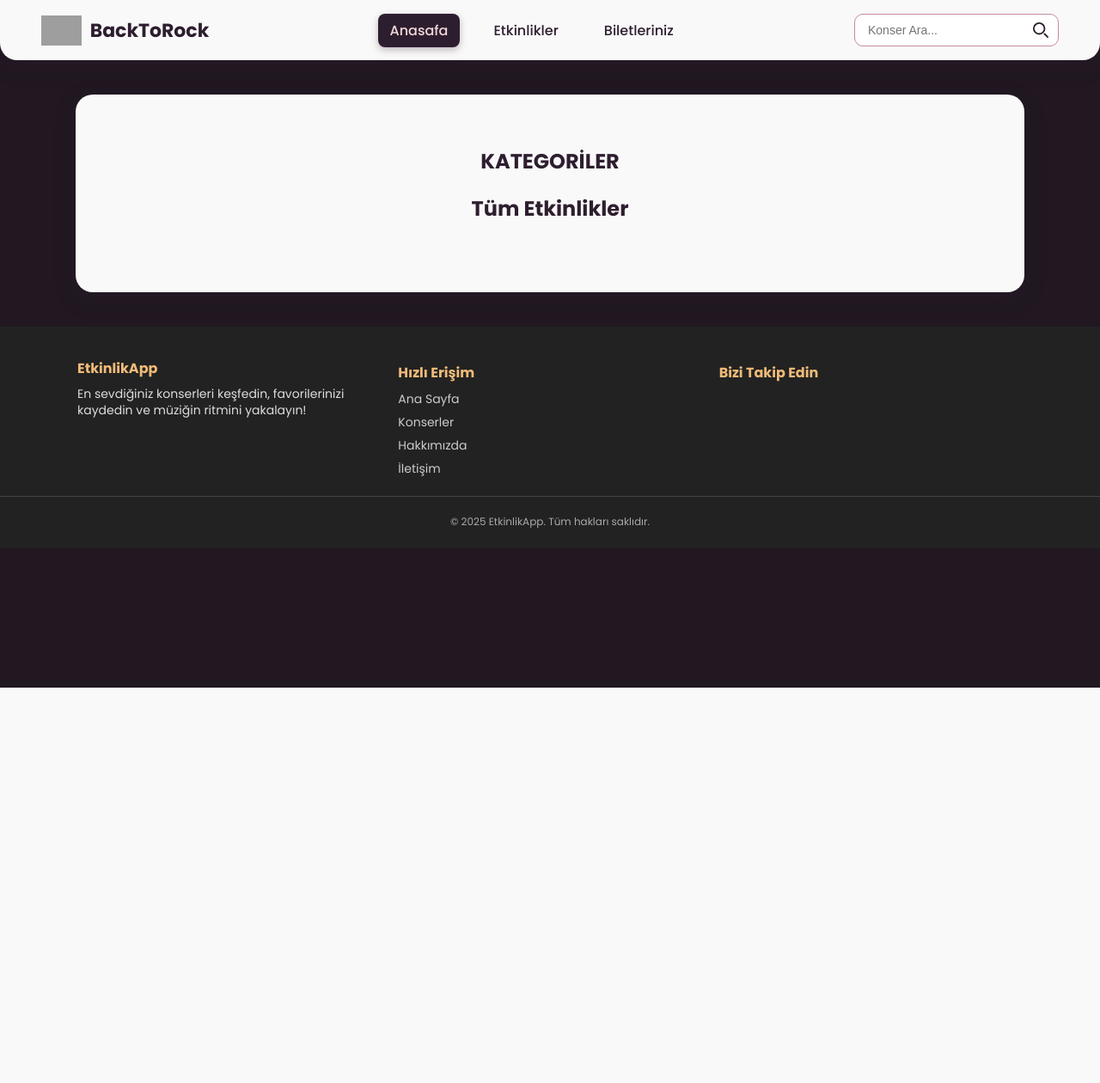
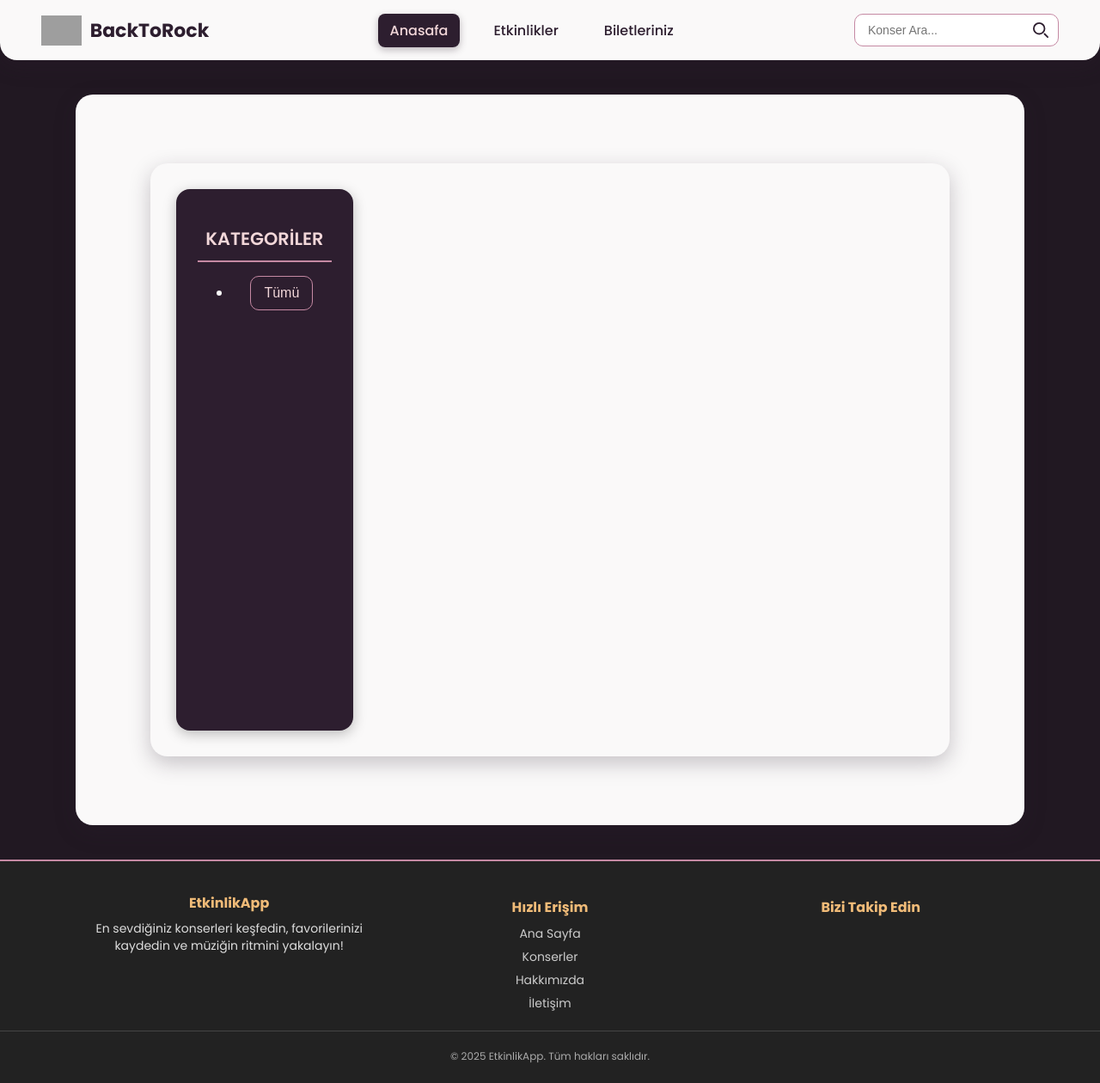
Before and after one commit to ozzlemdemir/Etkinlik-Yonetim-Sistemi, a Flask app: page /etkinlikler in a window 1280 px wide. Shown: the whole page at 86% size. Before the commit the page ends 800 px from the top, so only its background shows below. Run offline with Flask 3, Linux system fonts and the light colour scheme; data that the repository does not hold is empty; some libraries are stand-ins or nearby versions; grey boxes are pictures that could not be loaded.

Commit message:
Kategoriye göre filtreleme işlemi .

```diff
--- a/app/app_routes.py
+++ b/app/app_routes.py
@@ -1,4 +1,4 @@
-from flask import Blueprint, render_template, redirect, url_for, request, make_response
+from flask import Blueprint, render_template, redirect, url_for, request, make_response,jsonify
 
 from app.services.concert_service import ConcertService
 from app.services.ticket_service import TicketService
@@ -29,9 +29,15 @@ def tumetkinlikler():
     service = ConcertService()
     tumkonserler=service.get_all_concert_adi()
     kategoriler=service.kategori_getir()
-    return render_template("tum_etkinlikler.html", tumkonserler=tumkonserler,
+    return render_template("tum_etkinlikler.html",
+                           tumkonserler=tumkonserler,
                            kategoriler=kategoriler)
 
+@app_routes.route('/kategori/<int:kategori_id>')
+def kategoriye_gore_etkinlik(kategori_id):
+    service=ConcertService()
+    etkinlikler = service.kategoriye_gore_etkinli_getir(kategori_id)
+    return jsonify(etkinlikler)
 
 @app_routes.route('/biletler')
 def biletbyid():
--- a/app/database/concertquerys.py
+++ b/app/database/concertquerys.py
@@ -25,6 +25,6 @@ class ConcertQueries:
         return kategoriler if kategoriler is not None else []
 
     def kategoriye_gore_concert(self,kategori_id=None):
-        query='SELECT e."etkinlikAd", e.img, k.kategori_adi FROM etkinlik e JOIN kategori k ON e.kategoriID = k.kategoriID WHERE e.kategoriID = :kategori_id'
-        filtrelenmis_concert=self.db.execute_query(query,fetch=True)
+        query='SELECT e."etkinlikAd", e.img, k.kategori_adi FROM etkinlik e JOIN kategori k ON e.kategoriID = k.kategoriID WHERE e.kategoriID = %s'
+        filtrelenmis_concert = self.db.execute_query(query, (kategori_id,), fetch=True)
         return filtrelenmis_concert if filtrelenmis_concert is not None else []
--- a/app/services/concert_service.py
+++ b/app/services/concert_service.py
@@ -18,3 +18,6 @@ class ConcertService:
 
     def kategori_getir(self):
         return self.query.get_all_kategories()
+
+    def kategoriye_gore_etkinli_getir(self,kategori_id):
+        return self.query.kategoriye_gore_concert(kategori_id)
--- /dev/null
+++ b/app/static/css/kategori_filter.css
@@ -0,0 +1,130 @@
+/* === GENEL AYARLAR === */
+body {
+  background-color: #211822; /* mor arka plan */
+  font-family: "Poppins", sans-serif;
+  color: #2d1e2f;
+  margin: 0;
+  min-height: 100vh;
+  display: flex;
+  flex-direction: column;
+}
+
+/* === ANA İÇERİK === */
+.main-content-wrapper {
+  display: flex;
+  flex-grow: 1;
+  background-color: #faf9f9;
+  border-radius: 20px;
+  padding: 30px;
+  margin: 40px auto;
+  box-shadow: 0 8px 25px rgba(45, 30, 47, 0.25);
+  width: 85%;
+  max-width: 1400px;
+  gap: 30px;
+}
+
+/* === SOL KATEGORİ PANELİ === */
+.sidebar-kategori {
+  width: 20%;
+  background: #2d1e2f;
+  color: #faf9f9;
+  border-radius: 16px;
+  padding: 25px;
+  box-shadow: 0 4px 15px rgba(0, 0, 0, 0.25);
+  overflow-y: auto;
+  height: calc(80vh - 60px);
+}
+
+.sidebar-kategori h2 {
+  font-size: 1.3rem;
+  font-weight: 600;
+  margin-bottom: 15px;
+  border-bottom: 2px solid #c589a3;
+  padding-bottom: 10px;
+  color: #f2d7d9;
+}
+
+.kategori-listesi {
+  display: flex;
+  flex-direction: column;
+  gap: 12px;
+}
+
+.kategori-btn {
+  background: transparent;
+  border: 1px solid #c589a3;
+  border-radius: 10px;
+  padding: 10px 15px;
+  text-align: left;
+  font-size: 1rem;
+  color: #f2d7d9;
+  cursor: pointer;
+  transition: all 0.25s ease;
+}
+
+.kategori-btn:hover {
+  background-color: #c589a3;
+  color: #2d1e2f;
+}
+
+.kategori-btn.active {
+  background-color: #f2d7d9;
+  color: #2d1e2f;
+}
+
+/* === SAĞ ETKİNLİK ALANI === */
+.etkinlik-listesi {
+  width: 80%;
+  background-color: transparent; /* beyazlığı kaldırdık */
+  overflow-y: auto;
+  max-height: calc(80vh - 60px);
+  padding-right: 10px;
+}
+
+.etkinlik-listesi h2 {
+  font-size: 1.4rem;
+  color: #2b2b2b;
+  margin-bottom: 20px;
+}
+
+/* === ETKİNLİK KARTLARI === */
+#etkinlikler-container {
+  display: flex;
+  flex-wrap: wrap;
+  gap: 25px;
+  justify-content: flex-start;
+}
+
+#etkinlikler-container p {
+  font-size: 1.1rem;
+  color: #777;
+}
+
+/* === FOOTER === */
+footer {
+  background: #2d1e2f;
+  color: #faf9f9;
+  text-align: center;
+  padding: 15px;
+  font-size: 0.9rem;
+  border-top: 2px solid #c589a3;
+}
+
+/* === RESPONSIVE === */
+@media (max-width: 992px) {
+  .main-content-wrapper {
+    flex-direction: column;
+    width: 90%;
+    height: auto;
+  }
+
+  .sidebar-kategori {
+    width: 100%;
+    height: auto;
+  }
+
+  .etkinlik-listesi {
+    width: 100%;
+    max-height: none;
+  }
+}
--- a/app/templates/layout.html
+++ b/app/templates/layout.html
@@ -20,5 +20,6 @@
 
      {% include 'partials/_footer.html' %}
 
+{% block extra_js %}{% endblock %}
 </body>
 </html>
--- a/app/templates/partials/_kategoriler.html
+++ b/app/templates/partials/_kategoriler.html
@@ -1,3 +1,10 @@
+<ul id="kategori-listesi">
+  <li><button class="kategori-btn" data-id="0">Tümü </button></li>
   {% for kategori in kategoriler %}
-  <p> {{ kategori[1] }}</p>
-  {%endfor%}
+  <li>
+    <button class="kategori-btn" data-id="{{ kategori[0] }}">
+      {{ kategori[1] }}
+    </button>
+  </li>
+  {% endfor %}
+</ul>
--- a/app/templates/partials/_tumetkinlikler.html
+++ b/app/templates/partials/_tumetkinlikler.html
@@ -1,19 +1,12 @@
-<div class="cards-container">
-
+<div id="etkinlikler-container" class="cards-container">
   {% for veri in tumkonserler %}
-
   <div class="card">
     <img class="card-img-top"
          src="{{ url_for('static', filename=veri[1]) }}"
          alt="{{ veri[0] }}">
-
     <div class="card-overlay">
-
       <h5 class="card-title">{{ veri[0] }}</h5>
-
     </div>
   </div>
-
   {% endfor %}
-
 </div>
--- a/app/templates/tum_etkinlikler.html
+++ b/app/templates/tum_etkinlikler.html
@@ -4,21 +4,26 @@
 
 {% block extra_css %}
 <link rel="stylesheet" href="{{ url_for('static', filename='css/populerconcerts.css') }}">
+<link rel="stylesheet" href="{{ url_for('static', filename='css/kategori_filter.css') }}">
 {% endblock %}
-
 
 {% block content %}
 <div class="main-content-wrapper flex flex-row">
 
-    <aside class="sidebar-kategori w-1/4">
-        <h2>KATEGORİLER</h2>
-        {% include 'partials/_kategoriler.html' %}
-    </aside>
+  <aside class="sidebar-kategori w-1/4 p-4 border-r">
+    <h2>KATEGORİLER</h2>
+    {% include 'partials/_kategoriler.html' %}
+  </aside>
 
-    <main class="etkinlik-listesi w-3/4">
-        <h2>Tüm Etkinlikler</h2>
-        {% include 'partials/_tumetkinlikler.html' %}
-    </main>
+  <main class="etkinlik-listesi w-3/4 p-4" id="etkinlikler-container">
+
+  {% include 'partials/_tumetkinlikler.html' %}
+</main>
+
 
 </div>
 {% endblock %}
+
+{% block extra_js %}
+<script src="{{ url_for('static', filename='js/kategori_filter.js') }}"></script>
+{% endblock %}
```
Also changed, not shown: app/static/js/kategori_filter.js (added, +46 -0 lines). Lines whose indentation alone changed are shown as unchanged.
